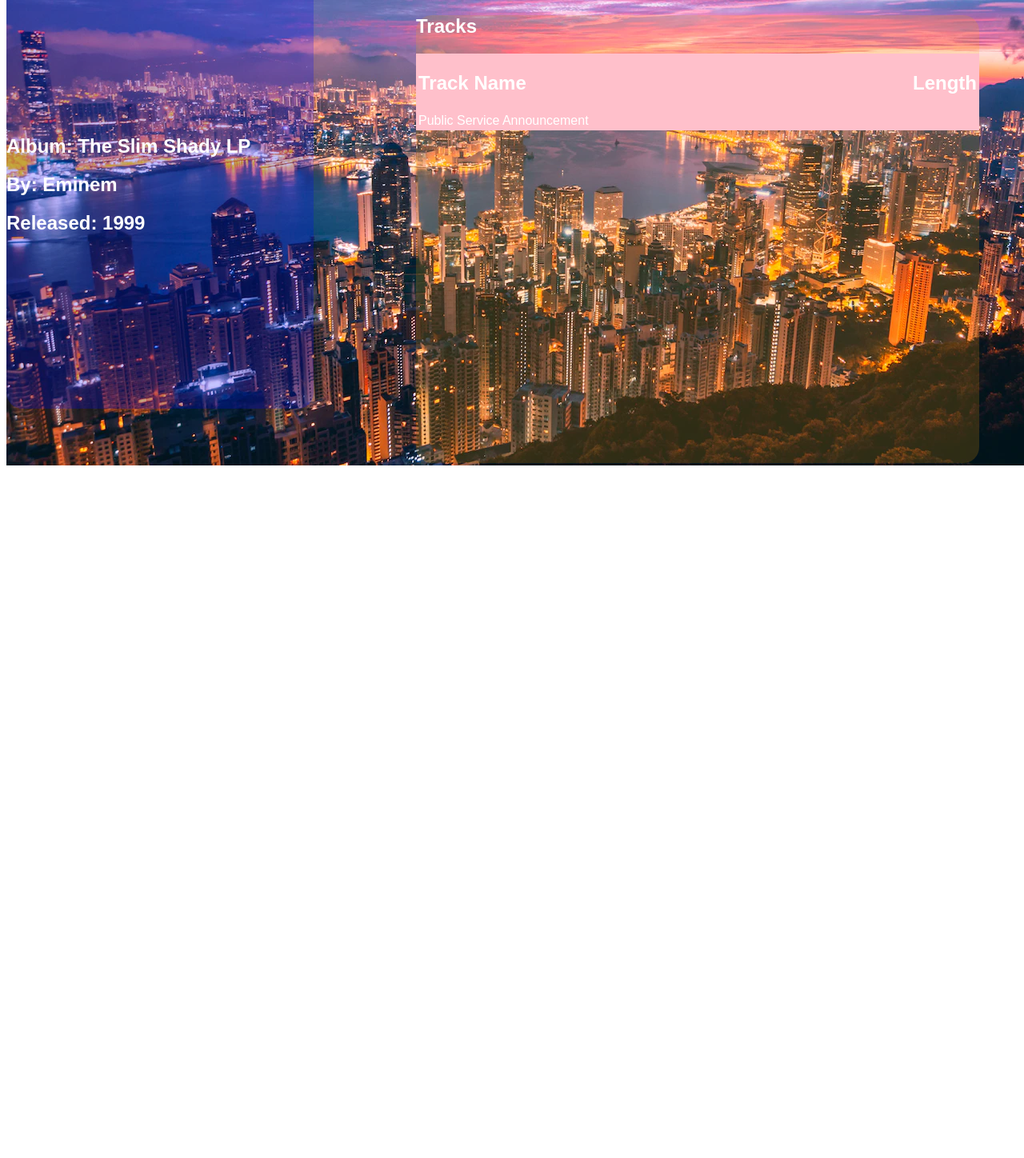
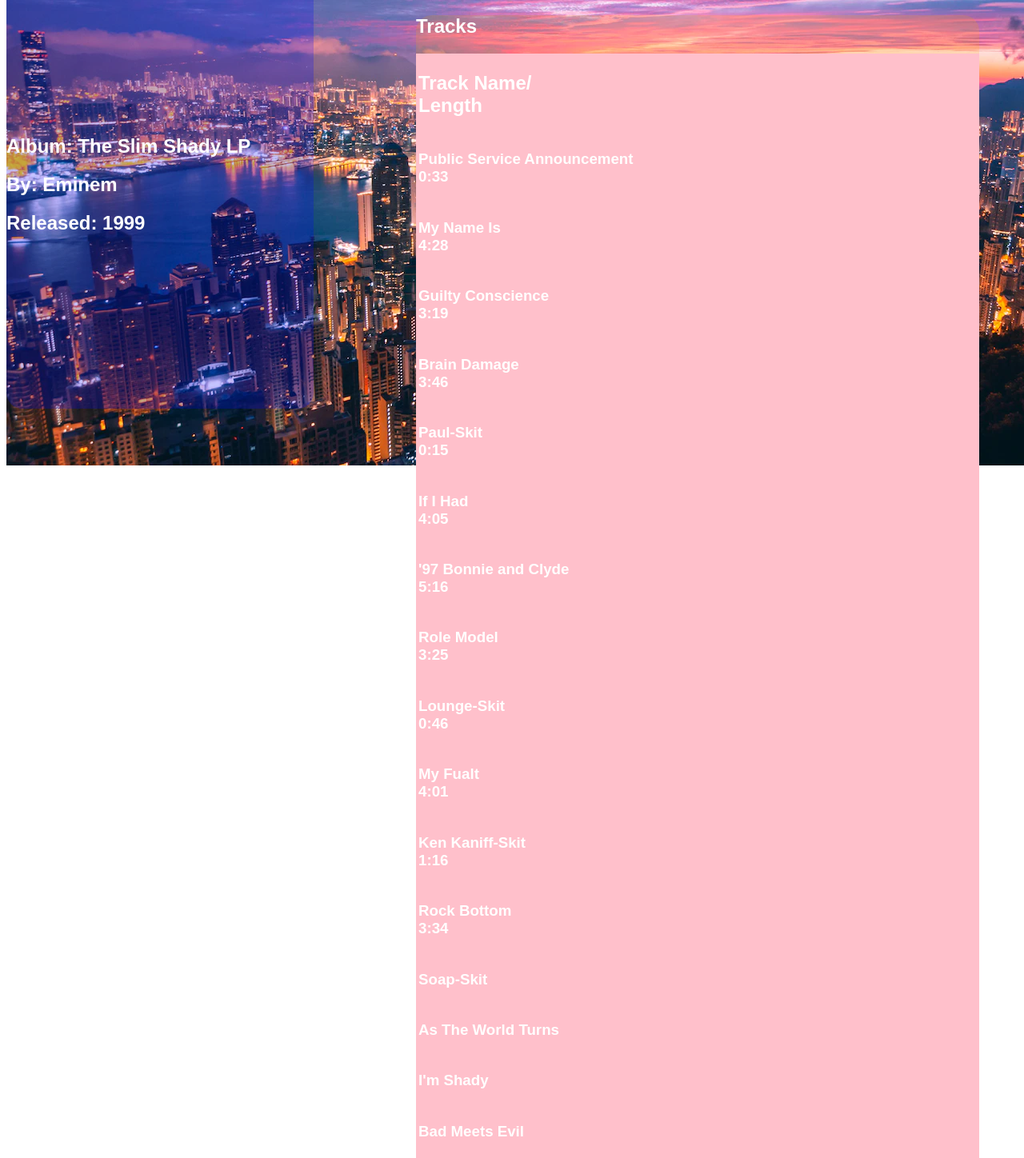
Before and after one commit to zibusisojnduna/Task-6, a plain HTML site: page index.html in a window 1280 px wide. Shown: the part 226-1674 px from the top of the page at 80% size. Before the commit the page ends 816 px from the top, so only its background shows below. Drawn offline with nearby package versions, Linux system fonts and the light colour scheme; no server answers.

Commit message:
New Changes

```diff
--- a/index.html
+++ b/index.html
@@ -47,14 +47,75 @@
                 <h2 style="color: white;">Tracks</h2>
                 <table>
                     <tr>
-                        <td class="TrackName"><h2 style="color: white;">Track Name</h2></td>
-                        <td class="Length"><h2 style="color: white;">Length</h2></td>
+                        <td class="TrackName"><h2 style="color: white;">Track Name/<br>Length</h2></td>
+
                     </tr>
 
                     <tr>
-                        <td id="track1">Public Service Announcement</td>
+                        <td id="track1"><h3>Public Service Announcement<br>0:33</h3></td>
 
                     </tr>
+
+                    <tr>
+                        <td><h3>My Name Is<br>4:28</h3></td>
+                    </tr>
+
+                    <tr>
+                        <td><h3>Guilty Conscience<br>3:19</h3></td>
+                    </tr>
+
+                    <tr>
+                        <td><h3>Brain Damage<br>3:46</h3></td>
+                    </tr>
+
+                    <tr>
+                        <td><h3>Paul-Skit<br>0:15</h3></td>
+                    </tr>
+
+                    <tr>
+                        <td><h3>If I Had<br>4:05</h3></td>
+                    </tr>
+
+                    <tr>
+                        <td><h3>'97 Bonnie and Clyde<br>5:16</h3></td>
+                    </tr>
+
+                    <tr>
+                        <td><h3>Role Model<br>3:25</h3></td>
+                    </tr>
+
+                    <tr>
+                        <td><h3>Lounge-Skit<br>0:46</h3></td>
+                    </tr>
+
+                    <tr>
+                        <td><h3>My Fualt<br>4:01</h3></td>
+                    </tr>
+
+                    <tr>
+                        <td><h3>Ken Kaniff-Skit<br>1:16</h3></td>
+                    </tr>
+
+                    <tr>
+                        <td><h3>Rock Bottom<br>3:34</h3></td>
+                    </tr>
+
+                    <tr>
+                        <td><h3>Soap-Skit</h3></td>
+                    </tr>
+
+                    <tr>
+                        <td><h3>As The World Turns</h3></td>
+                    </tr>
+
+                    <tr>
+                        <td><h3>I'm Shady</h3></td>
+                    </tr>
+
+                    <tr>
+                        <td><h3>Bad Meets Evil</h3></td>
+                    </tr>
+
                 </table>
 
             </div>
--- a/script.js
+++ b/script.js
@@ -20,7 +20,9 @@
 	let artist = response.albums[0].artists[0].name
 	$("#top").text(artist)
 
+	//let album = response.albums[1].
 
 
-	console.log(artist);
+
+	console.log(response);
 });
```
